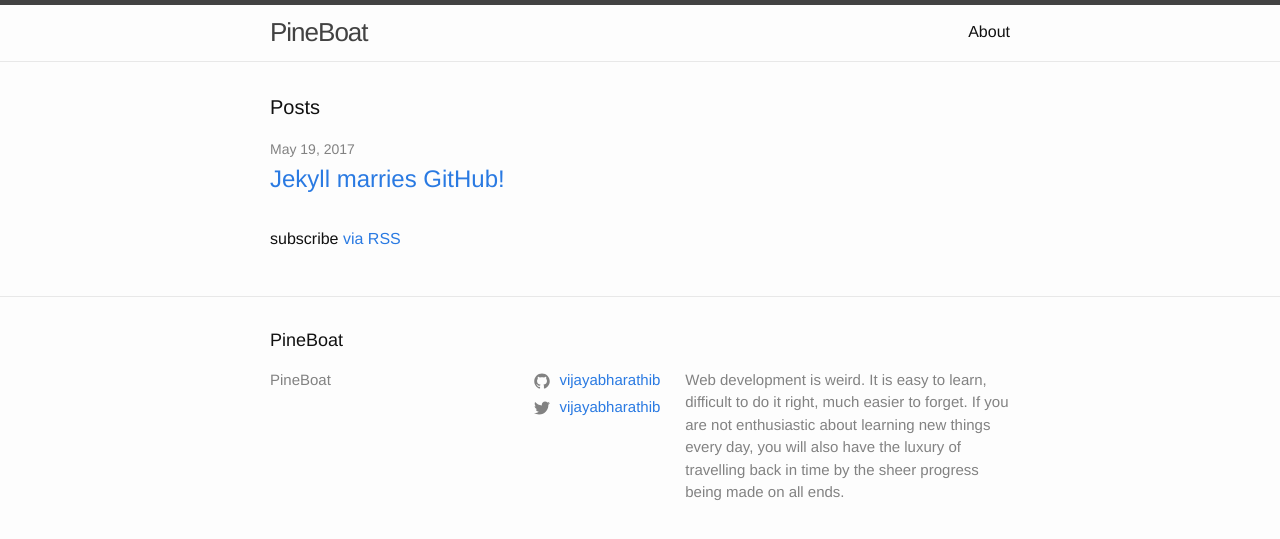
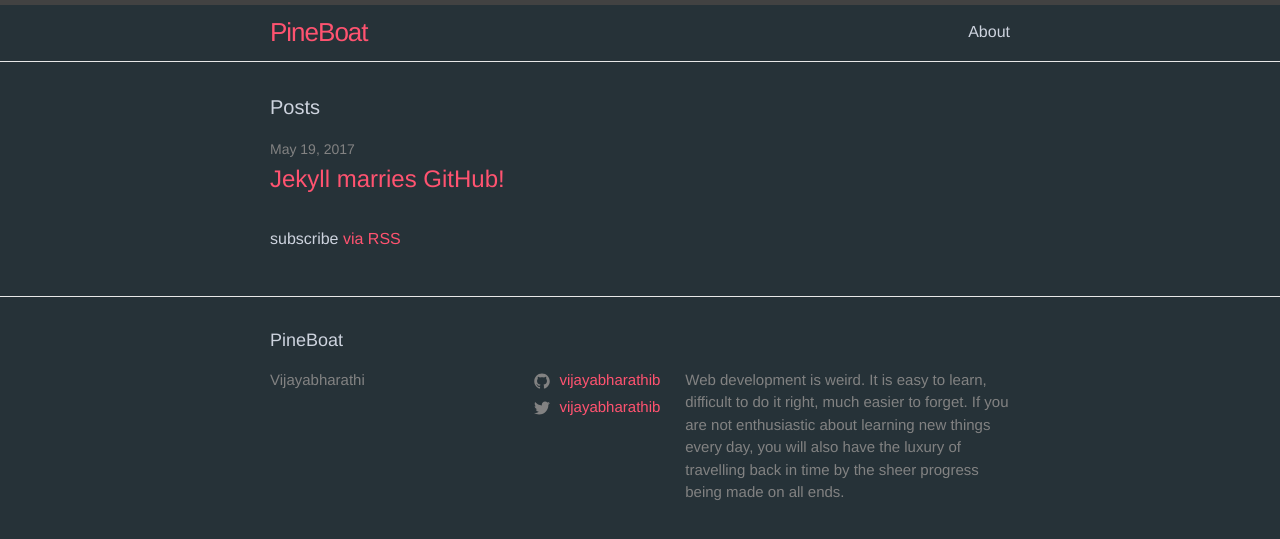
Before and after one commit to pineboat/pineboat.github.io, a Jekyll site: the page built from index.md, in a window 1280 px wide. Shown: the top 539 px of the page. Built offline with Jekyll 4.4.1, drawn with Linux system fonts in a browser that asks for light colours.

Commit message:
base theme redesign

```diff
--- a/_config.yml
+++ b/_config.yml
@@ -14,12 +14,14 @@
 # You can create any custom variable you would like, and they will be accessible
 # in the templates via {{ site.myvariable }}.
 title: PineBoat
+author: Vijayabharathi
 description: > # this means to ignore newlines until "baseurl:"
   Web development is weird. It is easy to learn, difficult to do it right, much easier to forget. If you are not enthusiastic about learning new things every day, you will also have the luxury of travelling back in time by the sheer progress being made on all ends.
 baseurl: "" # the subpath of your site, e.g. /blog
 url: "" # the base hostname & protocol for your site, e.g. http://example.com
 twitter_username: vijayabharathib
 github_username:  vijayabharathib
+google_analytics: UA-80881928-2
 
 # Build settings
 markdown: kramdown
--- a/_sass/minima.scss
+++ b/_sass/minima.scss
@@ -10,9 +10,9 @@
 
 $spacing-unit:     30px !default;
 
-$text-color:       #111 !default;
-$background-color: #fdfdfd !default;
-$brand-color:      #2a7ae2 !default;
+$text-color:       #cdd3de !default;
+$background-color: #263238 !default;
+$brand-color:      #ff5370 !default;
 
 $grey-color:       #828282 !default;
 $grey-color-light: lighten($grey-color, 40%) !default;
--- a/_sass/minima/_base.scss
+++ b/_sass/minima/_base.scss
@@ -95,7 +95,7 @@
   text-decoration: none;
 
   &:visited {
-    color: darken($brand-color, 15%);
+    color: lighten($brand-color, 10%);
   }
 
   &:hover {
--- a/_sass/minima/_layout.scss
+++ b/_sass/minima/_layout.scss
@@ -17,11 +17,6 @@
   letter-spacing: -1px;
   margin-bottom: 0;
   float: left;
-
-  &,
-  &:visited {
-    color: $grey-color-dark;
-  }
 }
 
 .site-nav {
```
